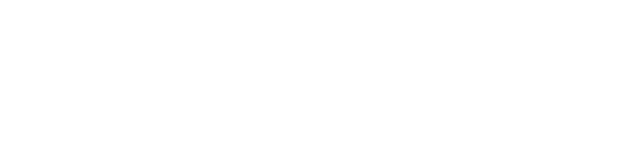
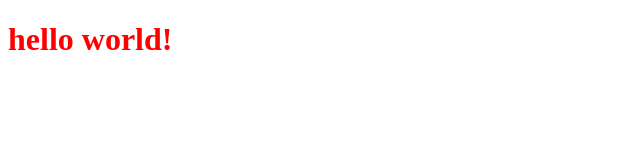
Before and after one commit to aidaemilbekova90/my-site, a plain HTML site: page index.html in a window 1280 px wide. Shown: the whole page, without its empty margins (0-640 px from the left). Drawn offline with Linux system fonts and the light colour scheme.

Commit message:
Add title

```diff
--- a/index.html
+++ b/index.html
@@ -8,6 +8,6 @@
     <link rel="stylesheet" href="style.css">
 </head>
 <body>
-
+    <h1>hello world!</h1>
 </body>
 </html>
--- a/style.css
+++ b/style.css
@@ -0,0 +1,3 @@
+h1{
+    color: red;
+}
```
